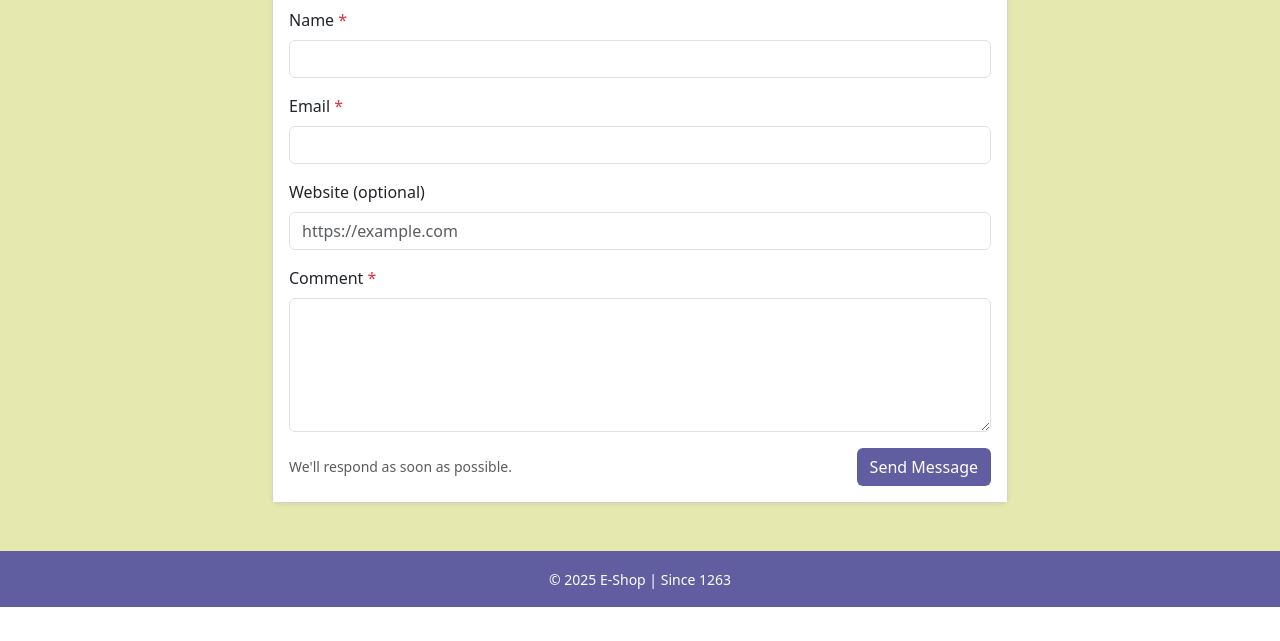
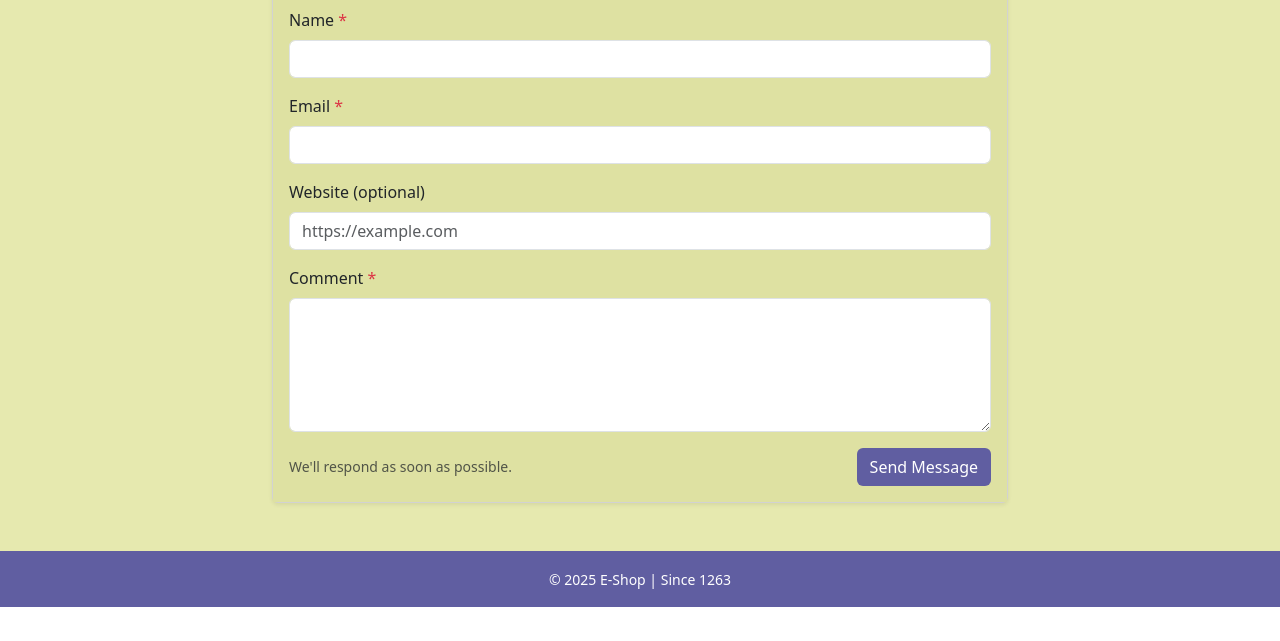
Before and after one commit to Dhombus/EshopWebDev, a website: page pages/contact.html in a window 1280 px wide. Shown: the part 159-800 px from the top of the page. Drawn offline with Linux system fonts and the light colour scheme.

Commit message:
color update

```diff
--- a/pages/contact.html
+++ b/pages/contact.html
@@ -48,7 +48,7 @@
               <h4 class="mb-0">Contact Us</h4>
             </div>
 
-            <div class="card-body bg-white">
+            <div class="card-body bg-white custom-secondary-dark">
               <form id="contactForm" novalidate>
                 <div class="mb-3">
                   <label for="name" class="form-label">Name <span class="text-danger">*</span></label>
```
